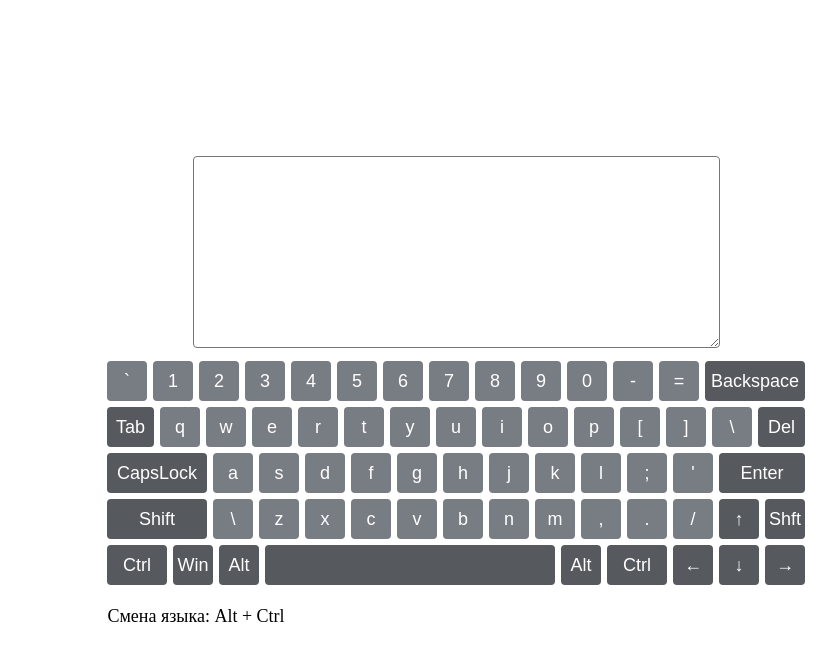
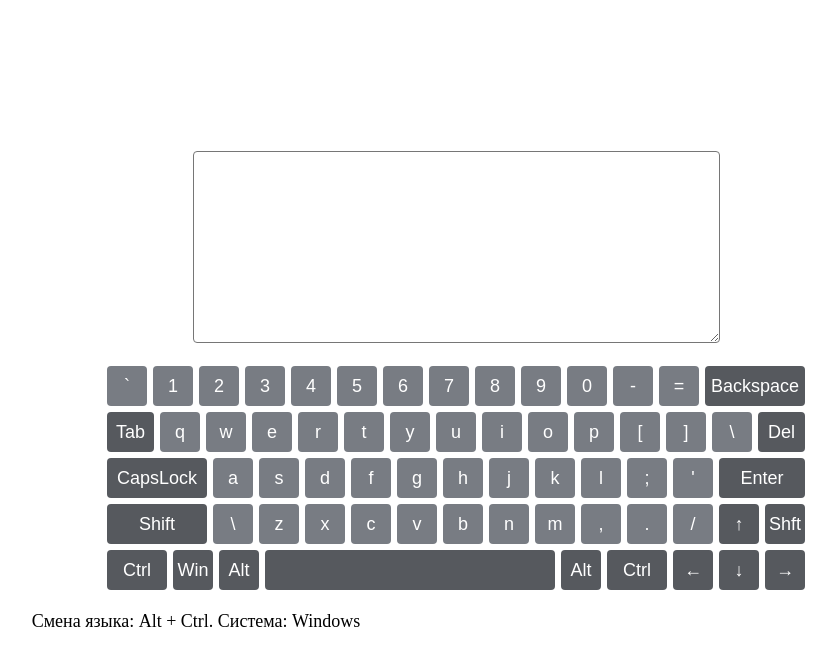
Before and after one commit to koviatsinets/virtual-keyboard, a plain HTML site: page index.html in a window 1280 px wide. Shown: the whole page, without its empty margins (184-1020 px from the left). Drawn offline with Linux system fonts and the light colour scheme.

Commit message:
fix: some moments

```diff
--- a/index.html
+++ b/index.html
@@ -4,7 +4,7 @@
     <meta charset="UTF-8">
     <meta http-equiv="X-UA-Compatible" content="IE=edge">
     <meta name="viewport" content="width=device-width, initial-scale=1.0">
-    <title>Virtual-keyboard</title>
+    <title>Virtual-Keyboard</title>
     <link rel="stylesheet" href="./style.css">
 </head>
 <body>
--- a/script.js
+++ b/script.js
@@ -88,7 +88,7 @@ document.body.appendChild(keyboard);
 
 let description = document.createElement('p');
 description.style.cssText = 'font-size: 18px; left: -260px; position: relative';
-description.innerText = 'Смена языка: Alt + Ctrl';
+description.innerText = 'Смена языка: Alt + Ctrl. Система: Windows';
 document.body.appendChild(description);
 
 let buttonLines = []; // генерация  рядов клавиш
--- a/style.css
+++ b/style.css
@@ -23,7 +23,7 @@ body {
 textarea {
     font-size: 16px;
     padding: 5px;
-    margin-bottom: 10px;
+    margin-bottom: 20px;
     border-radius: 4px;
 }
 
```
